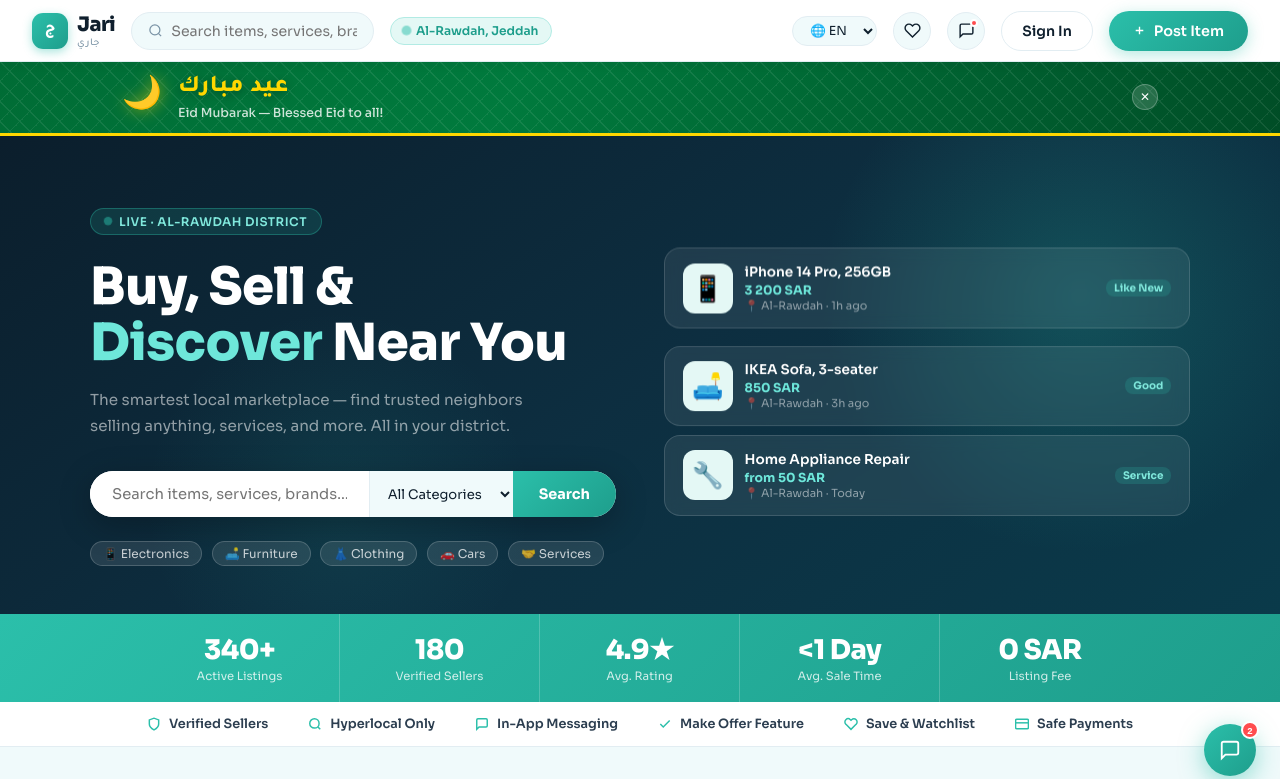
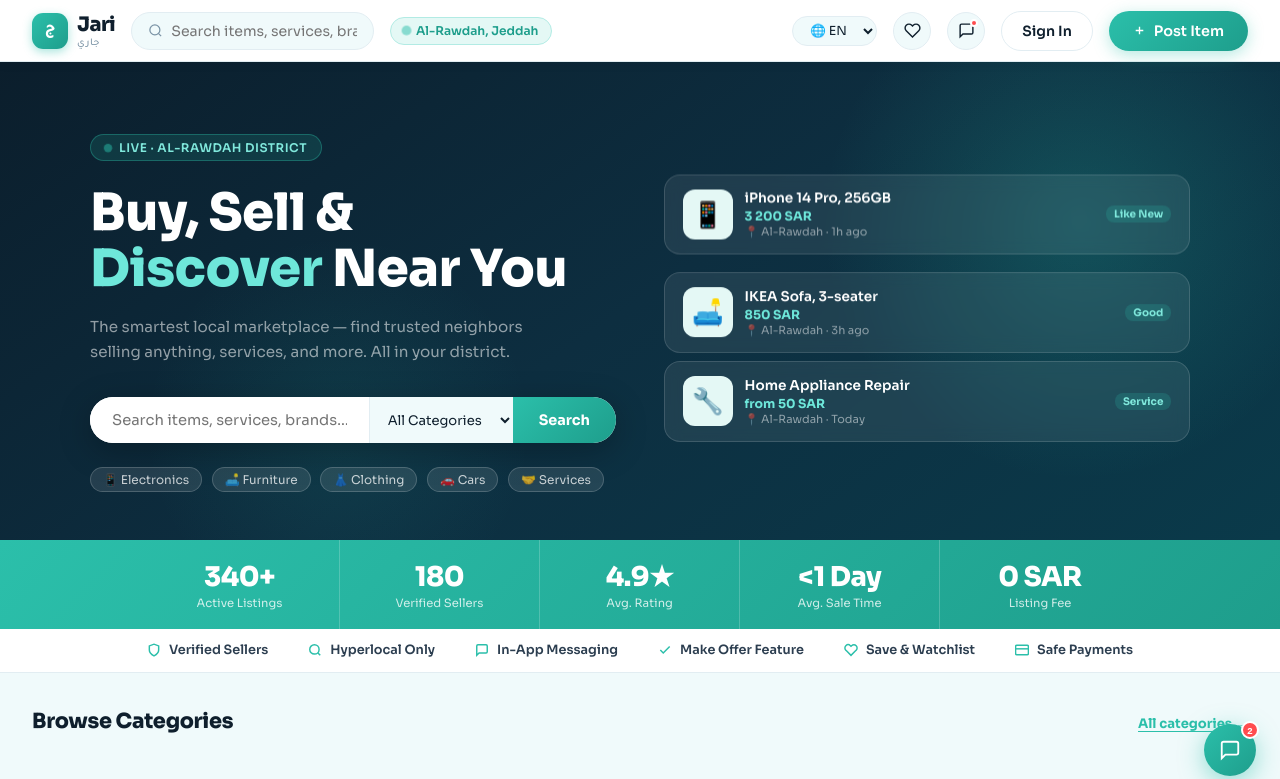
Before and after one commit to raniadordzhi-spec/jari, a plain HTML site: page index.html in a window 1280 px wide. Shown: the top 779 px of the page. Drawn offline with nearby package versions, Linux system fonts and the light colour scheme.

Commit message:
Remove Eid banner

```diff
--- a/index.html
+++ b/index.html
@@ -382,37 +382,9 @@
   </button>
 </nav>
 
-<!-- ─── EID BANNER ─── -->
-<div class="eid-banner">
-  <div class="eid-pattern"></div>
-  <div class="eid-content">
-    <div class="eid-left">
-      <div class="eid-crescent">🌙</div>
-      <div>
-        <div class="eid-ar" style="font-family:'Tajawal',sans-serif;">عيد مبارك</div>
-        <div class="eid-en">Eid Mubarak — Blessed Eid to all!</div>
-      </div>
-    </div>
-    <button class="eid-close" onclick="this.closest('.eid-banner').style.display='none'">✕</button>
-  </div>
-</div>
+
 <style>
-.eid-banner{position:relative;background:linear-gradient(120deg,#006C35 0%,#007A3D 40%,#004D26 100%);overflow:hidden;border-bottom:3px solid #FFD700;}
-.eid-pattern{position:absolute;inset:0;opacity:.08;background-image:
-  repeating-linear-gradient(45deg,#fff 0,#fff 1px,transparent 0,transparent 50%),
-  repeating-linear-gradient(-45deg,#fff 0,#fff 1px,transparent 0,transparent 50%);
-  background-size:20px 20px;}
-.eid-pattern::before{content:'';position:absolute;inset:0;
-  background-image:radial-gradient(circle,#FFD700 1px,transparent 1px);
-  background-size:30px 30px;opacity:.15;}
-.eid-content{position:relative;z-index:1;max-width:1100px;margin:0 auto;padding:.75rem 2rem;display:flex;align-items:center;justify-content:space-between;}
-.eid-left{display:flex;align-items:center;gap:1rem;}
-.eid-crescent{font-size:2rem;animation:floatY 3s ease-in-out infinite;filter:drop-shadow(0 0 8px rgba(255,215,0,.6));}
-.eid-ar{font-size:1.5rem;font-weight:800;color:#FFD700;letter-spacing:.5px;line-height:1.2;text-shadow:0 2px 8px rgba(0,0,0,.3);}
-.eid-en{font-size:.78rem;color:rgba(255,255,255,.8);font-weight:500;margin-top:2px;}
-.eid-close{background:rgba(255,255,255,.15);border:1px solid rgba(255,255,255,.25);color:white;width:26px;height:26px;border-radius:50%;cursor:pointer;font-size:.75rem;display:flex;align-items:center;justify-content:center;flex-shrink:0;transition:background .15s;}
-.eid-close:hover{background:rgba(255,255,255,.25);}
-@media(max-width:640px){.eid-content{padding:.65rem 1rem;}.eid-ar{font-size:1.2rem;}.eid-crescent{font-size:1.6rem;}}
+@media(max-width:640px){}
 .btn-google{width:100%;display:flex;align-items:center;justify-content:center;gap:10px;padding:11px;border:1.5px solid var(--sand);border-radius:25px;background:white;font-family:'Sora',sans-serif;font-size:.9rem;font-weight:600;cursor:pointer;color:var(--ink);transition:all .15s;margin-bottom:.8rem;}
 .btn-google:hover{background:var(--sky);border-color:#ccc;}
 .auth-divider{text-align:center;position:relative;margin:.8rem 0;font-size:.75rem;color:var(--muted);}
```
